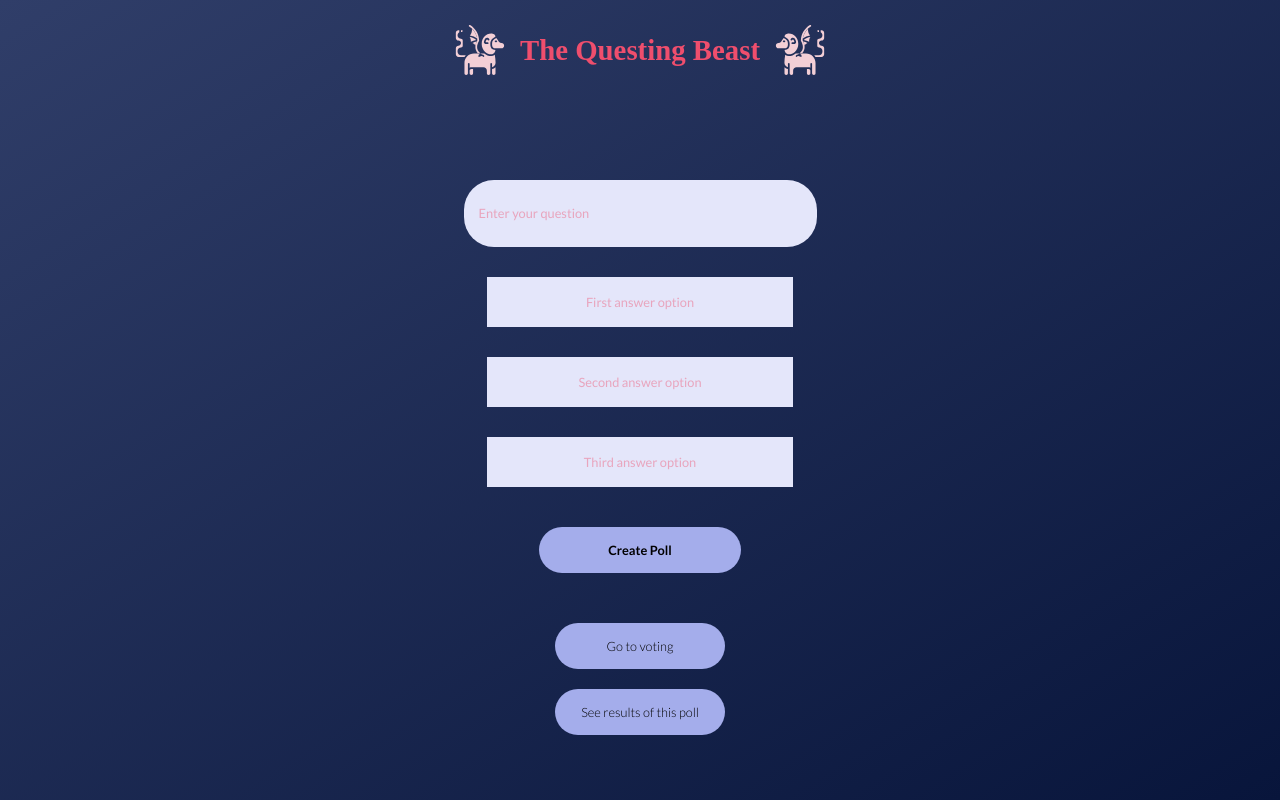
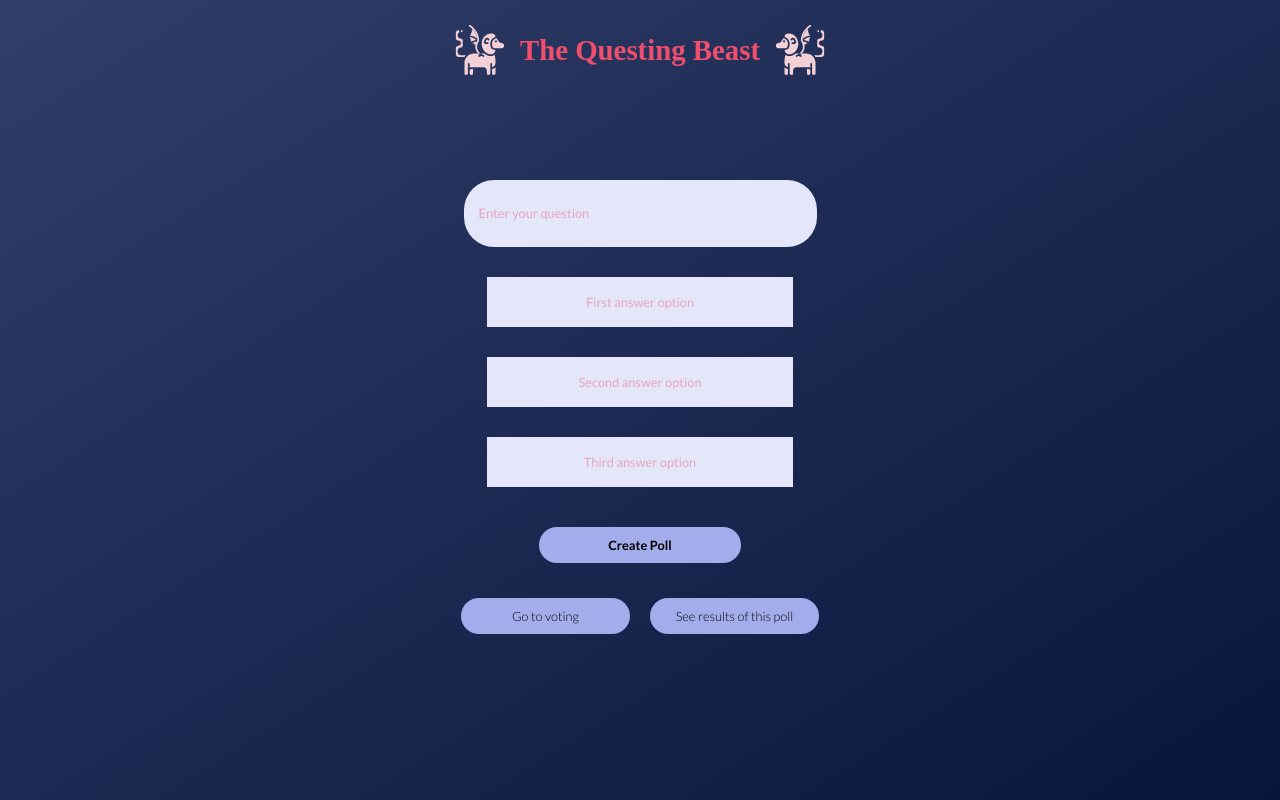
Before and after one commit to Caruki/quest-app, a React (Create React App) app: page /add in a window 1280 px wide. Built offline with nearby package versions, Linux system fonts and the light colour scheme; a web font is replaced by a local one.

Commit message:
Fix button behaviour

```diff
--- a/src/components/Buttons.css
+++ b/src/components/Buttons.css
@@ -2,7 +2,7 @@
   background-color: rgba(164, 173, 235, 1);
   border-radius: 35px;
   width: 60%;
-  padding: 15px;
+  padding: 10px;
   outline: none;
   font-size: 0.8rem;
   border: transparent;
@@ -18,7 +18,6 @@
   justify-content: center;
   width: 100%;
   flex-flow: column wrap;
-  justify-content: center;
 }
 
 .navButton {
--- a/src/pages/Add.css
+++ b/src/pages/Add.css
@@ -4,13 +4,14 @@
   align-items: center;
   min-height: 300px;
   margin: 30px;
+  margin-bottom: 15px;
   width: 80%;
   outline: none;
 }
 
 input.add-form_input::placeholder {
   color: rgba(239, 78, 110, 0.432);
-  font-family: "Lato", sans-serif;
+  font-family: 'Lato', sans-serif;
 }
 
 .add-form_input {
@@ -39,7 +40,7 @@ input.add-form_input::placeholder {
 
 .redirect-container {
   display: flex;
-  flex-flow: row wrap;
-  justify-content: space-around;
-  align-items: flex-start;
+  flex-flow: row nowrap;
+  justify-content: space-evenly;
+  width: 90%;
 }
```
